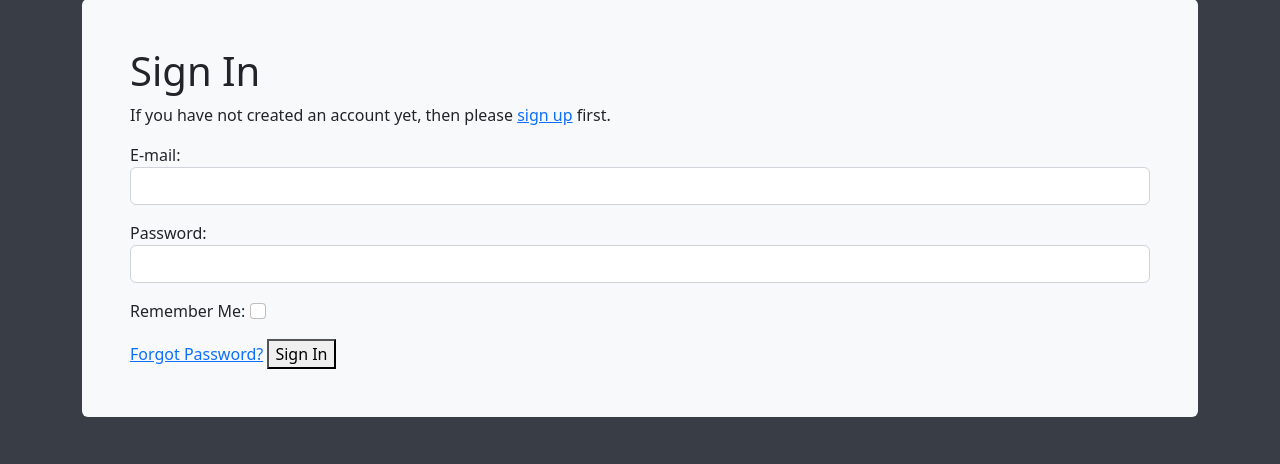
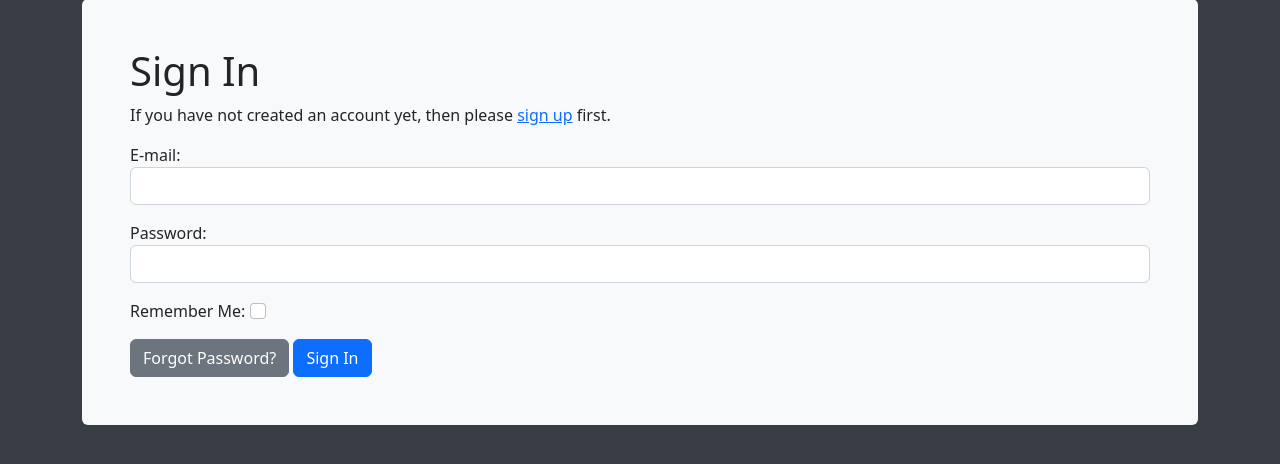
Before and after one commit to icovada/open-meetme-tool, a Django app: page /accounts/login/ in a window 1280 px wide. Shown: the part 83-547 px from the top of the page. Run offline with Django 4.2, Linux system fonts and the light colour scheme; some libraries are stand-ins or nearby versions.

Commit message:
Make buttons pretty

```diff
--- a/meetme/meetme_app/templates/account/login.html
+++ b/meetme/meetme_app/templates/account/login.html
@@ -39,8 +39,8 @@ for a {{ site_name }} account and sign in below:{% endblocktrans %}</p>
   {% if redirect_field_value %}
   <input type="hidden" name="{{ redirect_field_name }}" value="{{ redirect_field_value }}" />
   {% endif %}
-  <a class="button secondaryAction" href="{% url 'account_reset_password' %}">{% trans "Forgot Password?" %}</a>
-  <button class="primaryAction" type="submit">{% trans "Sign In" %}</button>
+  <a class="btn btn-secondary" href="{% url 'account_reset_password' %}">{% trans "Forgot Password?" %}</a>
+  <button class="btn btn-primary" type="submit">{% trans "Sign In" %}</button>
 </form>
 
 {% endblock %}
```
